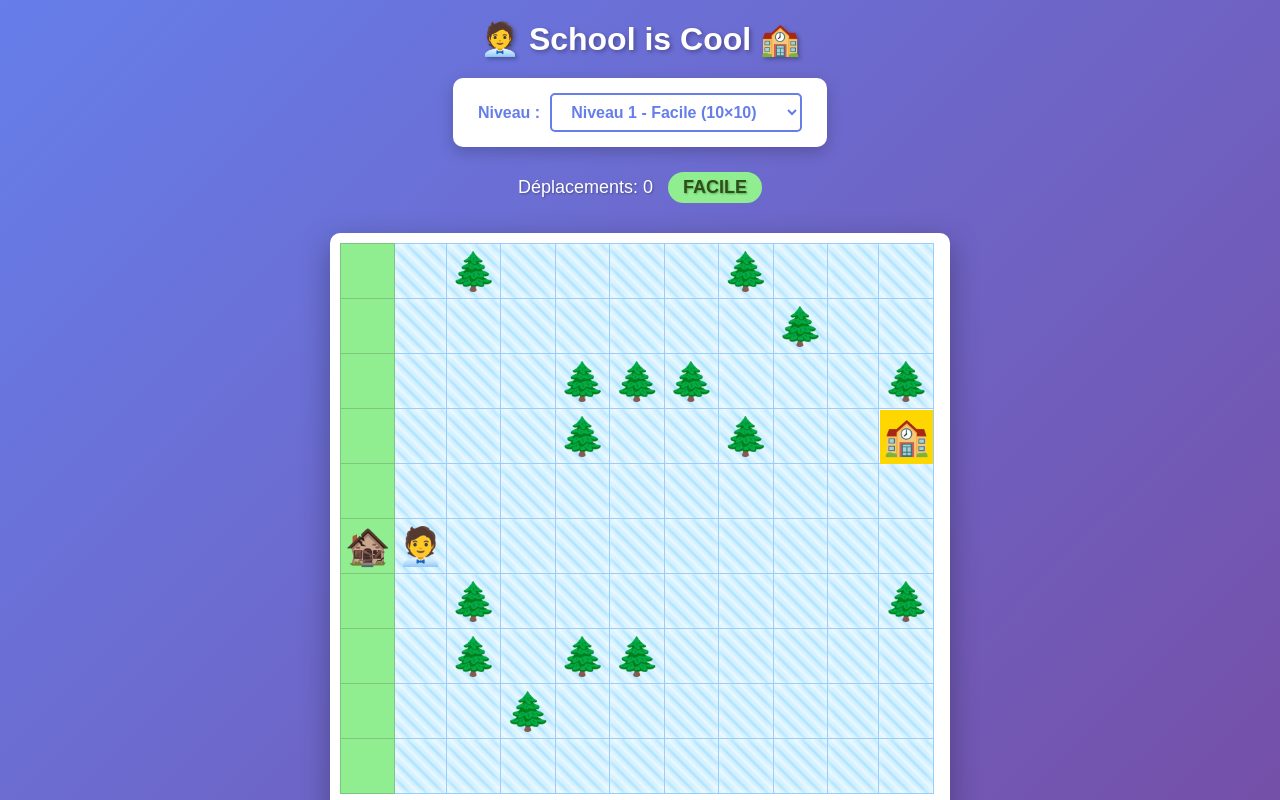
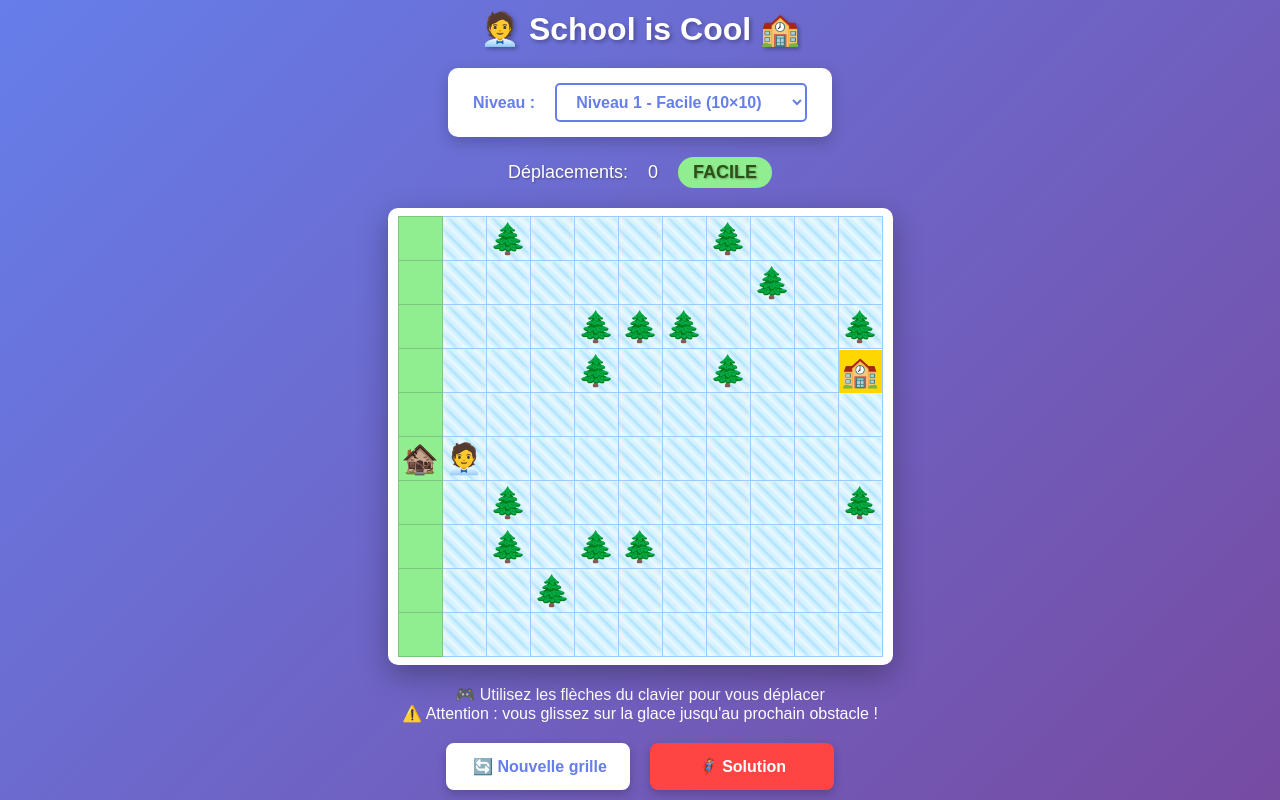
Before and after one commit to Pipweak/Shcool-is-cool, a plain HTML site: page index.html in a window 1280 px wide. Shown: the top 800 px of the page. Drawn offline with Linux system fonts and the light colour scheme.

Commit message:
layotut fix

```diff
--- a/index.html
+++ b/index.html
@@ -5,14 +5,20 @@
   <meta name="viewport" content="width=device-width, initial-scale=1.0">
   <title>School is Cool</title>
   <style>
+      /* Reset global des marges pour enlever toutes les marges par défaut */
+      * {
+          margin: 0;
+      }
+
       body {
           margin: 0;
           padding: 0;
+          height: 100vh; /* fixé à 100vh demandé */
           display: flex;
           flex-direction: column;
           align-items: center;
           justify-content: flex-start;
-      min-height: 100vh;
+          /* min-height remplacé par height pour un contrôle strict */
           width: 100vw;
           background: linear-gradient(135deg, #667eea 0%, #764ba2 100%);
           font-family: Arial, sans-serif;
@@ -23,7 +29,7 @@
 
       h1 {
           color: white;
-      margin: 10px 0;
+          margin: 0; /* supprimé la marge */
           text-shadow: 2px 2px 4px rgba(0,0,0,0.3);
           font-size: clamp(24px, 4vw, 32px);
       }
@@ -33,41 +39,54 @@
           flex-direction: column;
           align-items: center;
           justify-content: flex-start;
-      gap: 10px;
+          gap: 20px; /* spacing géré par gap */
           padding: 10px;
           width: 100%;
           box-sizing: border-box;
-      min-height: 100vh;
+          height: 100%; /* occupe toute la hauteur du body */
       }
 
+      /* Le container prend l'espace restant pour que la grille puisse s'adapter */
       #gameContainer {
           position: relative;
-      display: inline-block;
+          display: flex;
+          align-items: center;
+          justify-content: center;
+          flex: 1 1 auto; /* prend l'espace restant */
+          width: fit-content;
+          max-width: 100%;
           background: white;
           padding: 10px;
           border-radius: 10px;
           box-shadow: 0 10px 30px rgba(0,0,0,0.3);
-      width: min(95vw, 600px);
-      height: auto;
-      aspect-ratio: 1/1;
           overflow: hidden;
           touch-action: none;
+      }
+
+      /* La table doit occuper tout l'espace disponible du container */
+      #grid {
+          width: 100%;
+          height: 100%;
+          border-collapse: collapse;
+          background: #ffffff;
+          table-layout: fixed;
       }
 
       .level-selector {
           background: white;
           padding: 15px 25px;
           border-radius: 10px;
-      margin-bottom: 15px;
+          margin-bottom: 0; /* suppression de la marge */
           box-shadow: 0 5px 15px rgba(0,0,0,0.2);
           display: flex;
-      gap: 10px;
+          gap: 20px; /* spacing augmenté à 20px */
           align-items: center;
       }
 
       .level-selector label {
           font-weight: bold;
           color: #667eea;
+          margin: 0;
       }
 
       .level-selector select {
@@ -87,9 +106,12 @@
 
       .info {
           color: white;
-      margin-bottom: 20px;
+          margin: 0; /* suppression des marges */
           font-size: 18px;
           text-shadow: 1px 1px 2px rgba(0,0,0,0.3);
+          display: flex;
+          align-items: center;
+          gap: 20px; /* espacement géré par gap */
       }
 
 
@@ -182,6 +204,7 @@
           text-align: center;
           z-index: 100;
           animation: popIn 0.3s ease-out;
+          gap: 20px; /* espacement interne augmenté à 20px */
       }
 
       @keyframes popIn {
@@ -191,7 +214,7 @@
 
       #victoryMessage h2 {
           color: #667eea;
-      margin: 0 0 20px 0;
+          margin: 0; /* suppression de la marge */
           font-size: 32px;
       }
 
@@ -215,12 +238,16 @@
 
       .controls {
           color: white;
-      margin-top: 20px;
+          margin: 0; /* suppression de la marge */
           text-align: center;
+          display: flex;
+          flex-direction: column;
+          gap: 20px; /* espacement géré par gap */
+          align-items: center;
       }
 
       .controls p {
-      margin: 5px 0;
+          margin: 0;
       }
 
       .difficulty-badge {
@@ -228,7 +255,7 @@
           padding: 5px 15px;
           border-radius: 20px;
           font-weight: bold;
-      margin-left: 10px;
+          margin-left: 0; /* supprimer marge à gauche */
       }
 
       .easy { background: #90EE90; color: #2d5016; }
@@ -244,8 +271,8 @@
           display: flex;
           justify-content: center;
           align-items: center;
-      gap: 10px;
-      margin-top: 15px;
+          gap: 20px; /* spacing augmenté à 20px */
+          margin-top: 0; /* suppression de la marge */
       }
 
       .game-button {
@@ -262,6 +289,8 @@
           flex: 1;
           min-width: 180px;
           max-width: 200px;
+          margin: 0;
+          text-wrap: nowrap;
       }
 
       .game-button:hover {
@@ -311,8 +340,11 @@
   </div>
 
   <div class="controls">
+    <div>
+
       <p>🎮 Utilisez les flèches du clavier pour vous déplacer</p>
       <p>⚠️ Attention : vous glissez sur la glace jusqu'au prochain obstacle !</p>
+    </div>
     <div class="button-container">
       <button class="game-button" onclick="regenerateLevel()">
         🔄 Nouvelle grille
@@ -327,7 +359,7 @@
     <h2>🎉 Bravo ! Vous avez atteint l'école ! 🎉</h2>
     <p>Nombre de déplacements : <span id="finalMoves"></span></p>
     <p>Difficulté : <span id="finalDifficulty"></span></p>
-      <div style="display: flex; gap: 10px; justify-content: center;">
+    <div style="display: flex; gap: 20px; justify-content: center;">
       <button id="btnNextLevel" onclick="nextLevel()">Niveau suivant</button>
       <button id="btnRestart" onclick="regenerateLevel(); document.getElementById('victoryMessage').style.display = 'none';">Recommencer</button>
     </div>
@@ -335,8 +367,6 @@
 </div>
 
 <script>
-    const GRID_SIZE_PX = 600; // Taille fixe de la grille en pixels
-
     const LEVELS = {
         1: { size: 10, rocks: 15, name: "Facile", class: "easy" },
         2: { size: 15, rocks: 35, name: "Moyen", class: "medium" },
@@ -359,8 +389,17 @@
 
     function calculateCellSize() {
         const container = document.getElementById('gameContainer');
-      const containerSize = container.clientWidth - 20; // 20px pour le padding
-      CELL_SIZE = Math.floor(containerSize / (SIZE + 1)); // +1 pour la colonne de la maison
+        const styleComputed = getComputedStyle(container);
+        const padX = parseFloat(styleComputed.paddingLeft || 0) + parseFloat(styleComputed.paddingRight || 0);
+        const padY = parseFloat(styleComputed.paddingTop || 0) + parseFloat(styleComputed.paddingBottom || 0);
+
+        const availableWidth = Math.max(0, container.clientWidth - padX);
+        const availableHeight = Math.max(0, container.clientHeight - padY);
+
+        // Calculer la taille de cellule maximale qui tient à la fois en largeur et en hauteur.
+        const cellW = Math.floor(availableWidth / (SIZE + 1)); // +1 pour la colonne de la maison
+        const cellH = Math.floor(availableHeight / SIZE);
+        CELL_SIZE = Math.max(12, Math.min(cellW, cellH));
 
         const style = document.createElement('style');
         style.id = 'dynamic-cell-size';
@@ -377,6 +416,7 @@
         #grid {
           width: ${(SIZE + 1) * CELL_SIZE}px;
           height: ${SIZE * CELL_SIZE}px;
+          margin: 0 auto; /* centrer la grille si espace disponible */
         }
       `;
         document.head.appendChild(style);
```
Lines whose indentation alone changed are shown as unchanged.
